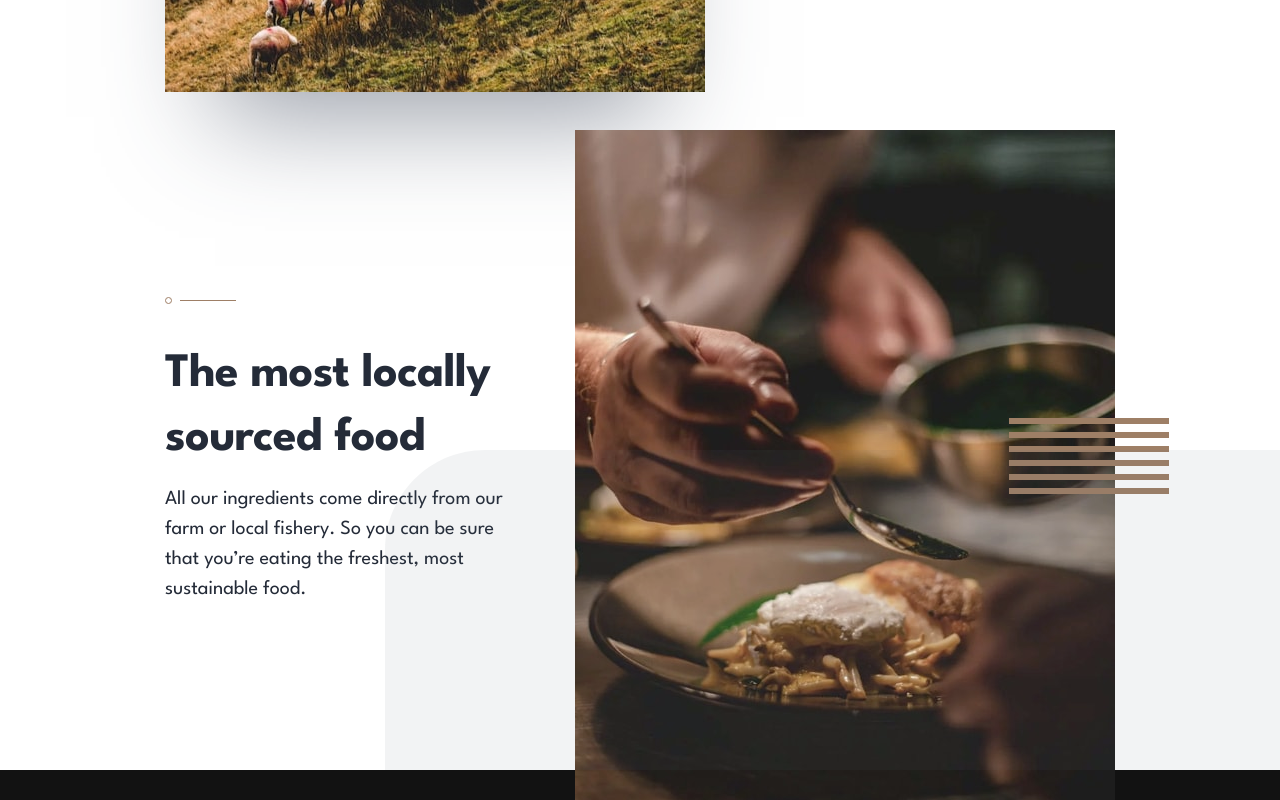
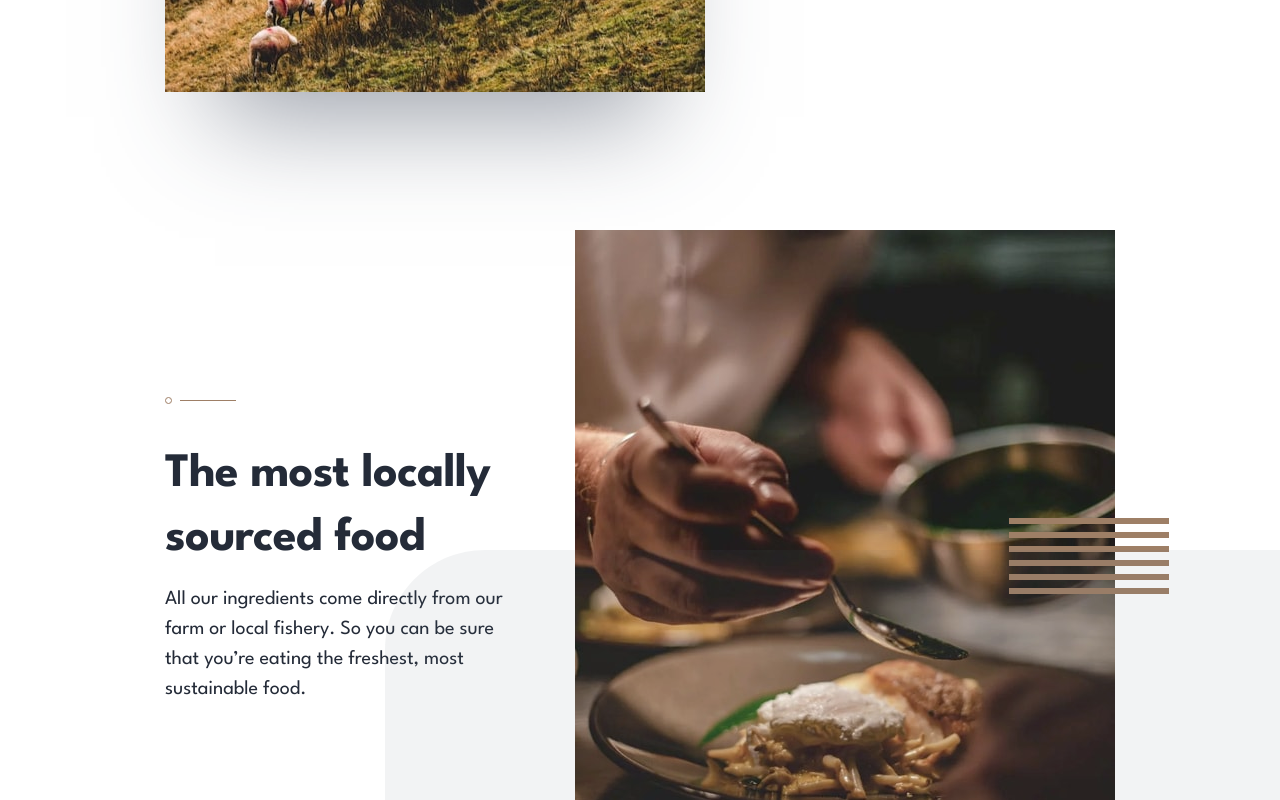
Before and after one commit to sophia-see/dine-restaurant, a Next.js app: page / in a window 1280 px wide. Shown: the part 1380-2180 px from the top of the page. Built offline with nearby package versions, Linux system fonts and the light colour scheme.

Commit message:
updated styles homepage

```diff
--- a/components/about/About.tsx
+++ b/components/about/About.tsx
@@ -24,7 +24,7 @@ export default function About() {
   return (
     <section>
       <div className="relative h-[662px] md:h-[690px]">
-        <AboutItem className="absolute top-[-72px] md:top-[-96px] lg:top-[-68px] h-full overflow-visible ">
+        <AboutItem className="absolute top-[-72px] md:top-[-96px] xl:top-[-68px] h-full overflow-visible ">
           <ImageContainer>
             <Image
               src={`/images/homepage/enjoyable-place-${currSize}.jpg`}
@@ -59,7 +59,7 @@ export default function About() {
           />
         </div>
       </div>
-      <AboutItem className='relative h-full pb-[101px] md:pb-[118px] xl:pb-0 xl:h-[640px] xl:overflow-visible'>
+      <AboutItem className='relative h-full pb-[101px] md:pb-[118px] xl:pb-0 xl:mt-[100px] xl:h-[640px] xl:overflow-visible'>
         <ImageContainer>
           <Image
             src={`/images/homepage/locally-sourced-${currSize}.jpg`}
@@ -80,7 +80,7 @@ export default function About() {
             />
           </div>
         </ImageContainer>
-        <ItemContainer className='lg:order-first'>
+        <ItemContainer className='xl:order-first'>
           <Divider />
           <Item>
             <ItemTitle
--- a/components/about/ItemContainer.tsx
+++ b/components/about/ItemContainer.tsx
@@ -2,7 +2,7 @@ import React from 'react'
 
 export default function ItemContainer({className, children}: {className?: string, children: React.ReactNode}) {
   return (
-    <div className={`flex flex-col justify-center items-center xl:items-start gap-9 md:gap-[39px] md:mx-[58px] xl:mx-0 ${className || ""}`}>
+    <div className={`flex flex-col justify-center items-center xl:items-start gap-9 md:gap-[39px] md:mx-[58px] xl:max-w-[445px] xl:mx-0 ${className || ""}`}>
       {children}
     </div>
   )
--- a/components/events/Events.tsx
+++ b/components/events/Events.tsx
@@ -36,7 +36,7 @@ export default function Events() {
     <div
       className={`
         flex flex-col items-center xl:flex-row xl:gap-0
-        pt-[80px] xl:pt-[160px] pb-[124px] px-6 md:px-10 lg:px-[118px]
+        pt-[80px] xl:pt-[160px] pb-[124px] px-6 md:px-10 xl:px-[118px]
         relative
       `}
     >
--- a/components/footer/Footer.tsx
+++ b/components/footer/Footer.tsx
@@ -11,7 +11,7 @@ function FooterText({text}:{text: string}) {
 
 export default function Footer() {
   return (
-    <div className='pt-[80px] pb-[78px] bg-cod-gray text-white flex flex-col md:flex-row md:justify-start md:items-start md:gap-[130px] md:px-10 lg:px-[165px] justify-center items-center gap-[42px] text-center'>
+    <div className='pt-[80px] pb-[78px] bg-cod-gray text-white flex flex-col md:flex-row md:justify-start md:items-start md:gap-[130px] md:px-10 xl:px-[165px] justify-center items-center gap-[42px] text-center'>
       <Logo />
       <div className='flex flex-col xl:flex-row gap-8 xl:gap-[124px] justify-center items-center text-center md:text-start md:justify-start md:items-start'>
         <div>
--- a/components/highlights/Highlights.tsx
+++ b/components/highlights/Highlights.tsx
@@ -7,7 +7,7 @@ export default function Highlights() {
     <div
       className={`
         bg-cod-gray text-white
-        pt-[72px] xl:pt-[200px] pb-[102px] px-6 md:px-[98px] lg:px-[165px]
+        pt-[72px] xl:pt-[200px] pb-[102px] px-6 md:px-[98px] xl:px-[165px]
         flex flex-col xl:flex-row gap-[85px]
         justify-center items-center text-center xl:justify-start xl:items-start xl:text-start
       `}
```
